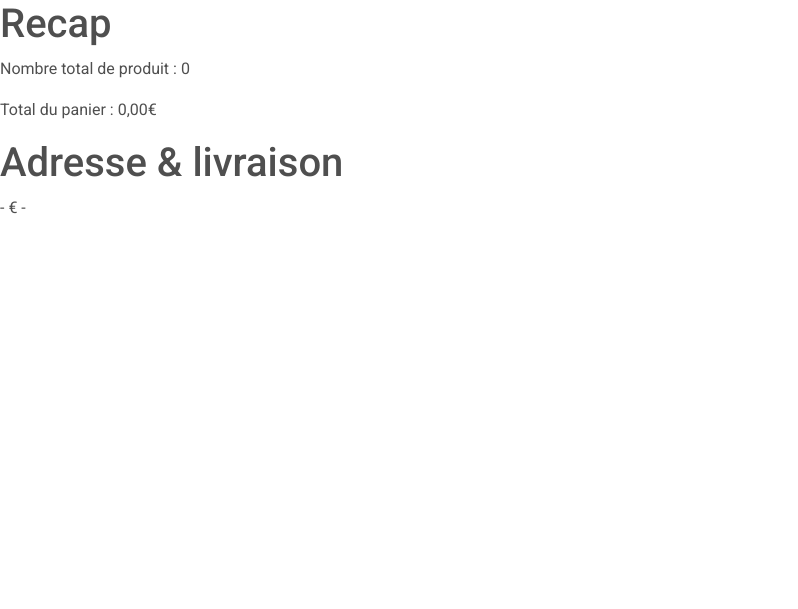
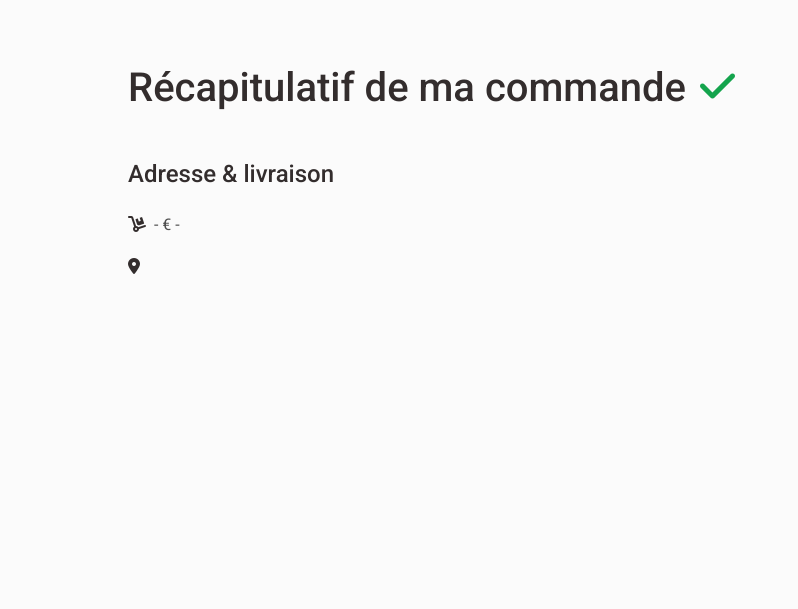
Before and after one commit to 0xArthem/reseau-social-symfony, a Symfony app: template templates/order/recap.html.twig in a window 1280 px wide. Shown: the part 116-725 px from the top of the page, without its empty margins (0-798 px from the left). Run offline with Twig, Linux system fonts and the light colour scheme; the template is opened without the code that fills it, so the values that code supplies are empty; some libraries are stand-ins or nearby versions; some web fonts are replaced.

Commit message:
93 - E-commerce : mise en page et design des pages 3/3

```diff
--- a/templates/order/recap.html.twig
+++ b/templates/order/recap.html.twig
@@ -1,45 +1,61 @@
 {% extends 'base.html.twig' %}
 
-{% block title %}Hello OrderController!
+{% block title %}Récapitulatif de ma commande
 {% endblock %}
 
 {% block body %}
-	<div>
-		<h1>Recap</h1>
+	<div class="div-panier">
 
-		<p>
-			Nombre total de produit :
-			{{ cart|length}}
-		</p>
-		<section>
-			{% set total = null %}
-			{% for item in cart %}
-				{% set total = total + (item.product.price * item.quantity) %}
-				{{ item.product.title }}
-				{{ item.product.price / 100 }}&euro;
-				{{ item.quantity }}
-				{{ item.product.price / 100 * item.quantity }}&euro;
-				<br><br>
-			{% endfor %}
+		<h1 class="mb-3 text-dark">
+			Récapitulatif de ma commande
+			<i class="fas fa-check ms-1 text-success"></i>
+		</h1>
 
-			<div>
-				<p>Total du panier :
-					{{ (total / 100)|number_format(2, ',', '.') }}&euro;
-				</p>
-			</div>
-		</section>
+		{% if cart|length > 0 %}
+			<section>
+				<table class="table">
+					<thead>
+						<tr>
+							<th>Produit</th>
+							<th>Prix</th>
+							<th>Quantité</th>
+							<th>Total</th>
+							<th></th>
+						</tr>
+					</thead>
+					<tbody class="shadow">
+						{% set total = null %}
+						{% for item in cart %}
+							{% set productTotal = item.product.price * item.quantity %}
+							{% set total = total + productTotal %}
+							<tr>
+								<td>
+									{{ item.product.title }}
+								</td>
+								<td>{{ (item.product.price / 100)|number_format(2, ',', '.') }}&euro;</td>
+								<td>
+									<span class="mx-3">{{ item.quantity }}</span>
+								</td>
+								<td>{{ (productTotal / 100)|number_format(2, ',', '.') }}&euro;</td>
+								<td></td>
+							</tr>
+						{% endfor %}
+					</tbody>
+				</table>
+			</section>
+		{% endif %}
 
-
-		<section>
-			<h1>Adresse & livraison</h1>
+		<section class="mt-5">
+			<h4 class="mb-4 text-dark">Adresse & livraison</h4>
 			<p>
+				<i class="fas fa-dolly me-1 text-dark"></i>
 				{{ transporter.title }}
 				-
-				{{ transporter.price }}&euro;
-												                -
+				{{ transporter.price }}&euro; -
 				{{ transporter.content }}
 			</p>
 			<p>
+				<i class="fas fa-location-dot me-1 text-dark"></i>
 				{{ delivery|raw}}
 			</p>
 		</section>
```
Also changed, not shown: src/Controller/OrderController.php (+4 -4 lines).
